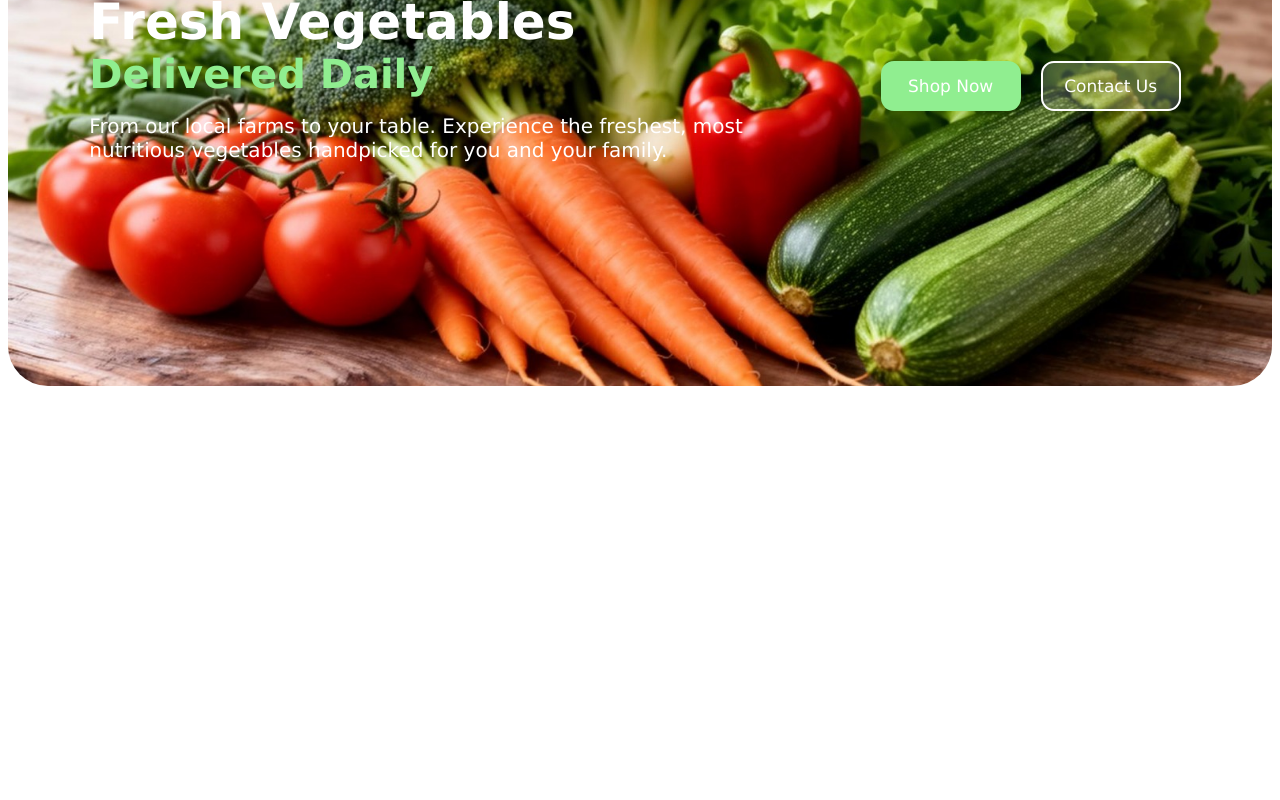
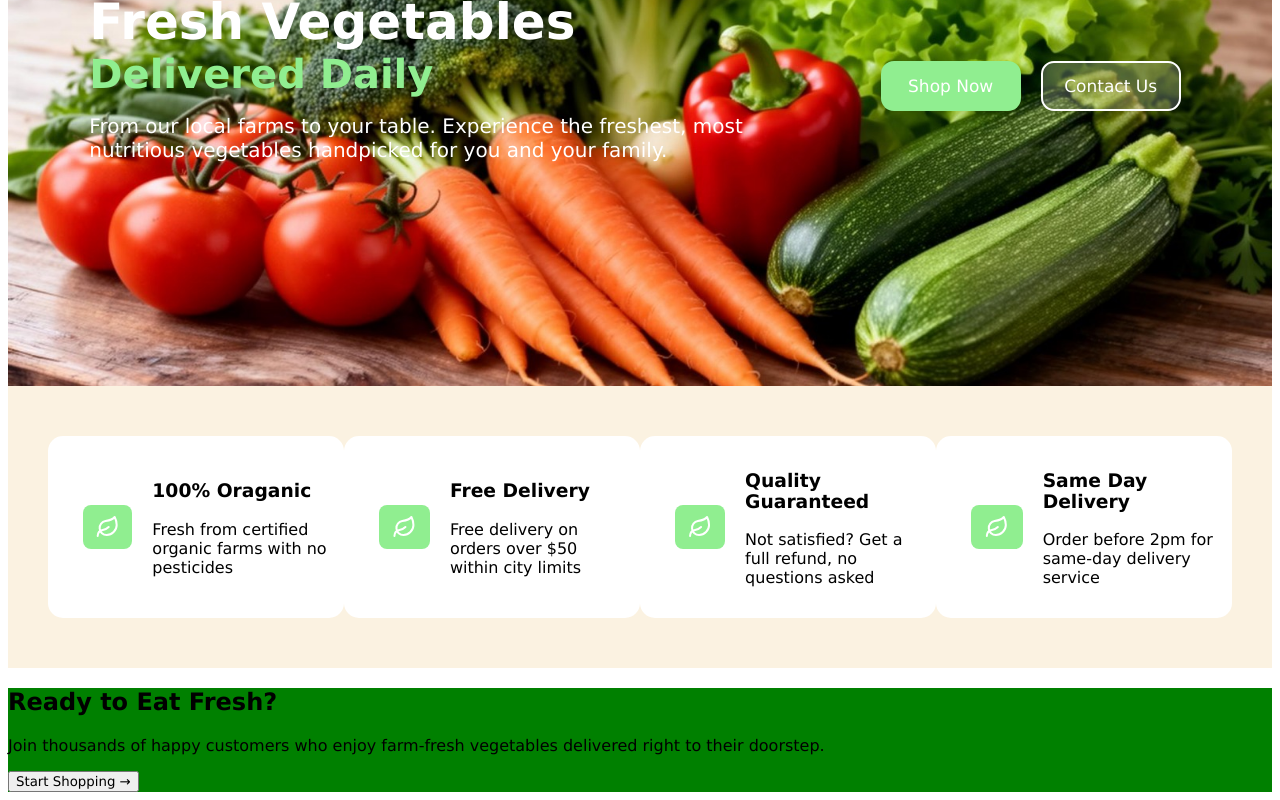
Before and after one commit to AtharvBolke99/veggieMart, a React (Vite) app: page / in a window 1280 px wide. Shown: the part 290-1090 px from the top of the page. Before the commit the page ends 800 px from the top, so only its background shows below. Built offline with nearby package versions, Linux system fonts and the light colour scheme.

Commit message:
services card created.

```diff
--- a/package.json
+++ b/package.json
@@ -10,6 +10,7 @@
     "preview": "vite preview"
   },
   "dependencies": {
+    "lucide-react": "^0.562.0",
     "react": "^19.2.0",
     "react-dom": "^19.2.0",
     "react-router": "^7.11.0"
--- a/src/components/Navbar.jsx
+++ b/src/components/Navbar.jsx
@@ -15,11 +15,11 @@ function Navbar() {
         <Link to="/vegetable" className="menu">
           Vegetable
         </Link>
+        <Link to="/contact" className="menu">
+          Contact Us
+        </Link>
         <Link to="/cart" className="menu">
           Cart
-        </Link>
-        <Link to="/contact" className="menu">
-          Contact Us
         </Link>
       </div>
     </div>
--- /dev/null
+++ b/src/components/Services.css
@@ -0,0 +1,10 @@
+
+
+.services {
+  background-color: white;
+  width: 270px;
+  padding: 15px;
+  display: flex;
+  align-items: center;
+  border-radius: 15px ;
+}
--- /dev/null
+++ b/src/components/Services.jsx
@@ -0,0 +1,17 @@
+import React from "react";
+import { Leaf } from "lucide-react";
+import "./Services.css";
+
+function Services({ img, title, description }) {
+  return (
+      <div className="services">
+        {img}
+        <div className="servies-body">
+          <h3>{title}</h3>
+          <p>{description}</p>
+        </div>
+      </div>
+  );
+}
+
+export default Services;
--- a/src/views/App.css
+++ b/src/views/App.css
@@ -1,7 +1,6 @@
 .sub-section {
   background-image:url(../assets/vegetables.jpeg);
   background-size: cover;
-  border-radius: 40px;
   margin-top: 8px;
   height: 600px;
   width: 100%;
@@ -67,3 +66,23 @@
         padding: 0px 15px;
         }
 }
+
+.images-services {
+  color: white;
+  background-color: lightgreen;
+  padding: 10px;
+  border-radius: 8px;
+  margin: 0px 20px;
+  width: 70px;
+}
+
+.our-services {
+  background-color: rgb(251, 242, 225);
+  padding: 50px 40px;
+  display: flex;
+  justify-content: space-evenly;
+}
+
+.sub-footer {
+  background-color: green;
+}
--- a/src/views/App.jsx
+++ b/src/views/App.jsx
@@ -1,6 +1,8 @@
 import React from "react";
 import "./App.css";
 import Navbar from "../components/Navbar";
+import { Leaf } from "lucide-react";
+import Services from "../components/Services";
 
 function App() {
   return (
@@ -9,7 +11,7 @@ function App() {
       <div className="sub-section">
         <div className="text-section">
           <h2 className="sub-header-name">
-            Fresh Vegetables{" "}
+            Fresh Vegetables
             <span className="sub-head-text">Delivered Daily</span>
           </h2>
           <p className="para">
@@ -22,6 +24,41 @@ function App() {
           <button className="contact-now-btn">Contact Us</button>
         </div>
       </div>
+
+      <div className="our-services">
+        <Services
+          img={<Leaf className="images-services" />}
+          title="100% Oraganic"
+          description="Fresh from certified organic farms with no pesticides"
+        />
+
+        <Services
+          img={<Leaf className="images-services" />}
+          title="Free Delivery"
+          description="Free delivery on orders over $50 within city limits"
+        />
+
+        <Services
+          img={<Leaf className="images-services" />}
+          title="Quality Guaranteed"
+          description="Not satisfied? Get a full refund, no questions asked"
+        />
+
+        <Services
+          img={<Leaf className="images-services" />}
+          title="Same Day Delivery"
+          description="Order before 2pm for same-day delivery service"
+        />
+      </div>
+
+      <div className="sub-footer">
+        <h2>Ready to Eat Fresh?</h2>
+        <p>
+          Join thousands of happy customers who enjoy farm-fresh vegetables
+          delivered right to their doorstep.
+        </p>
+        <button>Start Shopping  →</button>
+      </div>
     </div>
   );
 }
```
Also changed, not shown: 1 other file (tests, documents, lock files or other folders).
